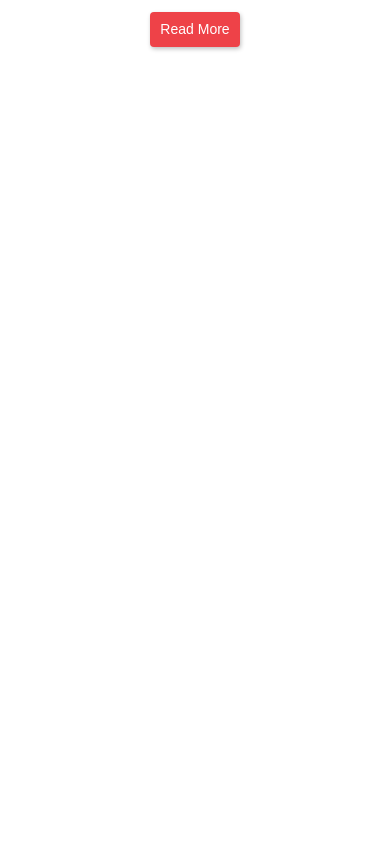
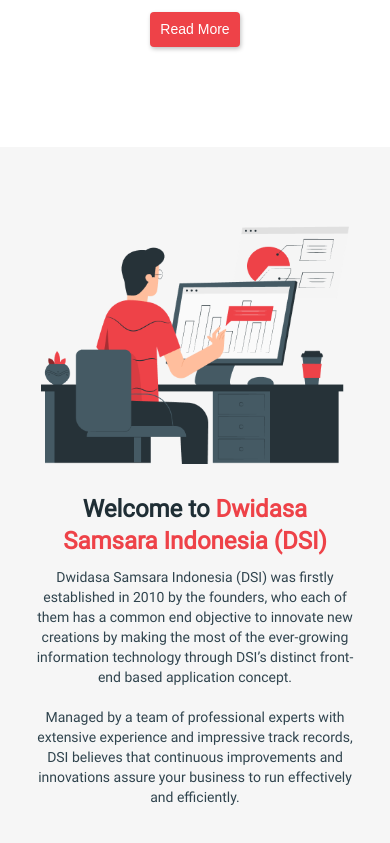
Before and after one commit to abdurahmonovAbdulvahhob/DCI, a plain HTML site: page index.html in a window 390 px wide. Shown: the part 467-1310 px from the top of the page. Drawn offline with Linux system fonts and the light colour scheme.

Commit message:
added content

```diff
--- a/assets/styles/style.css
+++ b/assets/styles/style.css
@@ -131,6 +131,61 @@ body {
   box-shadow: 1px 2px 4px 0px #00000040;
 }
 
+.content{
+  background-color: #F6F6F6;
+  padding: 0 0 63px 0;
+
+}
+
+
+.content__wrapper {
+  display: flex;
+  /* align-items: center; */
+  justify-content: space-between;
+  /* gap: 82px; */
+  width: 100%;
+  /* margin: 51px 0 100px 0; */
+  /* border: 1px solid #000; */
+}
+
+.content__context {
+  /* border: 1px solid #000; */
+  width: 520px;
+  /* padding-right: 51px; */
+  font-family: Roboto;
+  display: flex;
+  /* align-items: center; */
+  justify-content: space-between;
+  gap: 24px;
+  /* margin-top: 57px; */
+  flex-direction: column;
+}
+
+.content__title{
+  margin-top: 57px;
+  font-size: 32px;
+  font-weight: 700;
+  line-height: 42.78px;
+  color: #1F2E35;
+}
+.content__title span {
+  color: #ee4248;
+}
+
+.content__context p {
+  font-size: 18px;
+  line-height: 27px;
+  font-weight: 500;
+  color: #30444e;
+}
+
+.content__image{
+  /* border: 1px solid #000; */
+  /* width: 450px; */
+  margin-left: 36px;
+  overflow: hidden;
+}
+
 @media (max-width: 1100px) {
   .navbar__social {
     display: none;
@@ -149,6 +204,22 @@ body {
   .hero__btn {
     width: 130px;
     font-size: 18px;
+  }
+
+  .content__wrapper{
+    gap:30px;
+  }
+
+  .content__image{
+    margin-left: 0;
+    padding: 30px;
+  }
+
+
+  .content__image img{
+    width: 100%;
+    height: 100%;
+    object-fit: cover;
   }
 }
 
@@ -192,6 +263,25 @@ body {
     margin-top: 10px;
     width: 110px;
     height: 45px;
+    font-size: 16px;
+  }
+
+  .content__wrapper{
+    flex-direction: column;
+    justify-content:center;
+    align-items: center;
+    gap: 20px;
+  }
+
+  .content__context{
+    text-align: center;
+    width: 90%;
+  }
+  .content__image{
+    margin-left: 0;
+  }
+
+  .content__context p{
     font-size: 16px;
   }
 }
@@ -239,4 +329,35 @@ body {
     height: 35px;
     font-size: 14px;
   }
+
+  .content__wrapper{
+    gap:0;
+  }
+
+  .content__context{
+    /* margin-top: 0;  */
+    gap: 10px;
+  }
+
+  .content__image{
+    margin: 25px;
+    padding: 0;
+  }
+
+  .content__image img{
+    width: 100%;
+    height: 100%;
+    object-fit: cover;
+  }
+
+  .content__title {
+    margin-top: 0;
+    font-size: 24px;
+    line-height: 32px;
+  }
+
+  .content__context p{
+    font-size: 14px;
+    line-height: 20px;
+  }
 }
--- a/index.html
+++ b/index.html
@@ -73,6 +73,33 @@
           </div>
         </div>
       </section>
+      <section class="content">
+        <div class="container">
+          <div class="content__wrapper">
+            <div class="content__image">
+              <img src="./assets/images/pana-2.png" alt="Content Image" />
+            </div>
+            <div class="content__context">
+              <h2 class="content__title">
+                Welcome to <span>Dwidasa Samsara Indonesia (DSI)</span>
+              </h2>
+              <p>
+                Dwidasa Samsara Indonesia (DSI) was firstly established in 2010
+                by the founders, who each of them has a common end objective to
+                innovate new creations by making the most of the ever-growing
+                information technology through DSI’s distinct front-end based
+                application concept.
+                <br />
+                <br />
+                Managed by a team of professional experts with extensive
+                experience and impressive track records, DSI believes that
+                continuous improvements and innovations assure your business to
+                run effectively and efficiently.
+              </p>
+            </div>
+          </div>
+        </div>
+      </section>
     </main>
   </body>
 </html>
```
Also changed, not shown: assets/images/pana-2.png (added).
